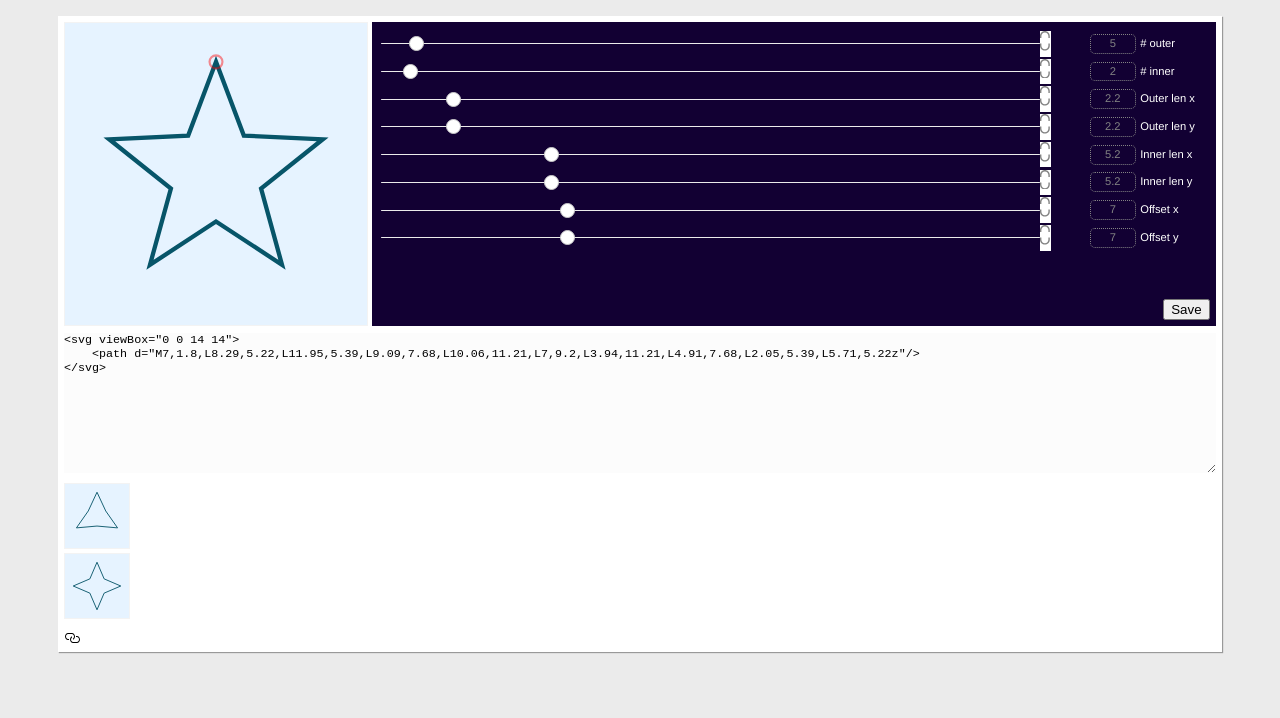
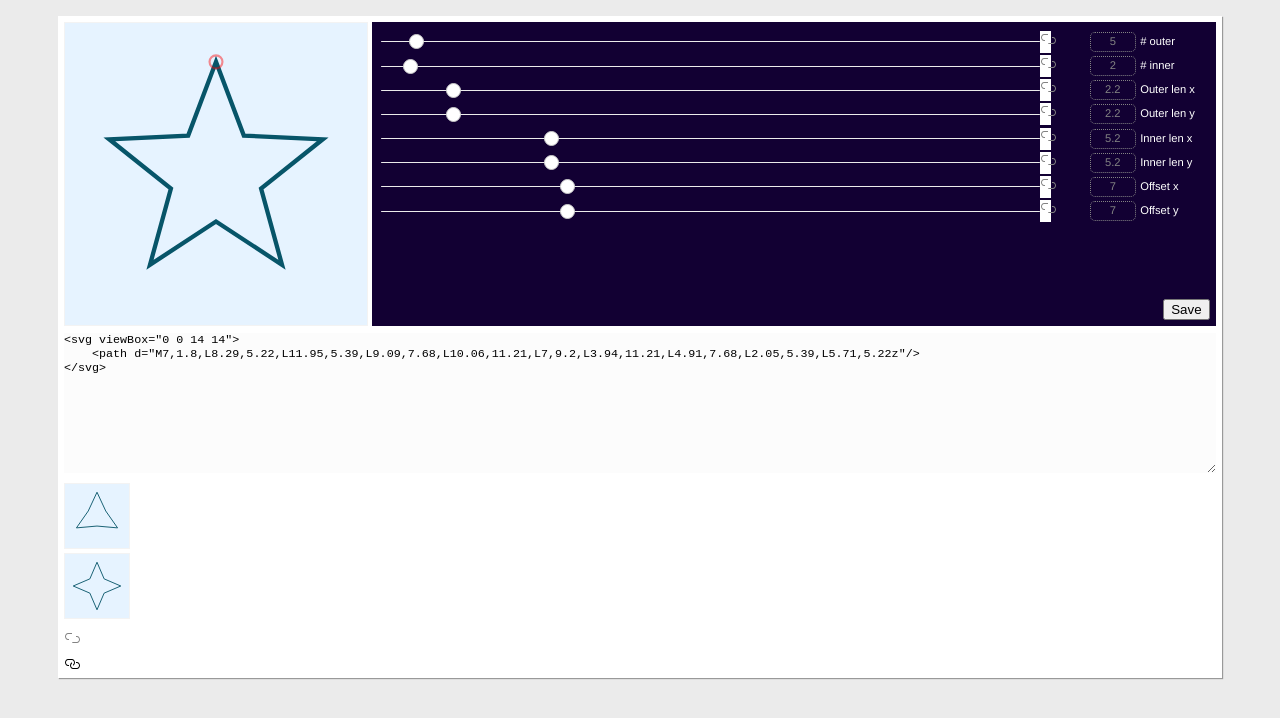
Before and after one commit to maxzz/ngon-gen, a Vue app: page / in a window 1280 px wide. Shown: the top 718 px of the page. Built offline with nearby package versions, Linux system fonts and the light colour scheme.

Commit message:
LoackButton before move up

```diff
--- a/src/App.vue
+++ b/src/App.vue
@@ -36,6 +36,7 @@
 
             </div>
         </div>
+        <LockButton />
 <svg xmlns="http://www.w3.org/2000/svg" viewBox="0 0 16 16" width="16" height="16"><path fill-rule="evenodd" d="M4 9h1v1H4c-1.5 0-3-1.69-3-3.5S2.55 3 4 3h4c1.45 0 3 1.69 3 3.5 0 1.41-.91 2.72-2 3.25V8.59c.58-.45 1-1.27 1-2.09C10 5.22 8.98 4 8 4H4c-.98 0-2 1.22-2 2.5S3 9 4 9zm9-3h-1v1h1c1 0 2 1.22 2 2.5S13.98 12 13 12H9c-.98 0-2-1.22-2-2.5 0-.83.42-1.64 1-2.09V6.25c-1.09.53-2 1.84-2 3.25C6 11.31 7.55 13 9 13h4c1.45 0 3-1.69 3-3.5S14.5 6 13 6z"></path></svg>
     </div>
 </template>
@@ -46,10 +47,11 @@ import { ref, reactive, computed } from '@vue/composition-api';
 import * as types from "./types";
 import { generate } from './shape-generator';
 import InputRange from './components/InputRange.vue';
+import LockButton from './components/LockButton.vue';
 
 export default Vue.extend({
     name: "App",
-    components: { InputRange },
+    components: { InputRange, LockButton },
     setup() {
         const initialParams: types.ShapeParams = {
             nOuter: 5,
--- a/src/components/LockButton.vue
+++ b/src/components/LockButton.vue
@@ -3,10 +3,14 @@
         v-bind="$attrs"
         @click="onClick"
     >
-        <svg class="i-lock" viewBox="0 0 8 14">
-            <path d="M6 5V3.5C6 2.12 4.88 1 3.5 1 2.12 1 1 2.12 1 3.5V5H0V3.5C0 1.567 1.567 0 3.5 0 5.433 0 7 1.567 7 3.5V5H6zm1 4H6v1.5C6 11.88 4.88 13 3.5 13 2.12 13 1 11.88 1 10.5V9H0v1.5C0 12.433 1.567 14 3.5 14 5.433 14 7 12.433 7 10.5V9z">
-            </path>
+        <svg v-if="checked" class="i-lock" viewBox="0 0 16 16" width="16" height="16">
+            <path fill-rule="evenodd" d="M4 9h1v1H4c-1.5 0-3-1.69-3-3.5S2.55 3 4 3h4c1.45 0 3 1.69 3 3.5 0 1.41-.91 2.72-2 3.25V8.59c.58-.45 1-1.27 1-2.09C10 5.22 8.98 4 8 4H4c-.98 0-2 1.22-2 2.5S3 9 4 9zm9-3h-1v1h1c1 0 2 1.22 2 2.5S13.98 12 13 12H9c-.98 0-2-1.22-2-2.5 0-.83.42-1.64 1-2.09V6.25c-1.09.53-2 1.84-2 3.25C6 11.31 7.55 13 9 13h4c1.45 0 3-1.69 3-3.5S14.5 6 13 6z"/>
         </svg>
+
+        <svg v-else class="i-lock" viewBox="0 0 16 16" width="16" height="16">
+            <path d="M2 6.5C2 5.2 3 4 4 4h4V3H4C2.5 3 1 4.7 1 6.5S2.5 10 4 10h1V9H4C3 9 2 7.8 2 6.5zM13 6h-1v1h1c1 0 2 1.2 2 2.5S14 12 13 12H8.3v1H13c1.5 0 3-1.7 3-3.5S14.5 6 13 6z"/>
+        </svg>
+
     </div>
 </template>
 
```
Also changed, not shown: src/assets/link-no.svg, src/assets/link.svg.
